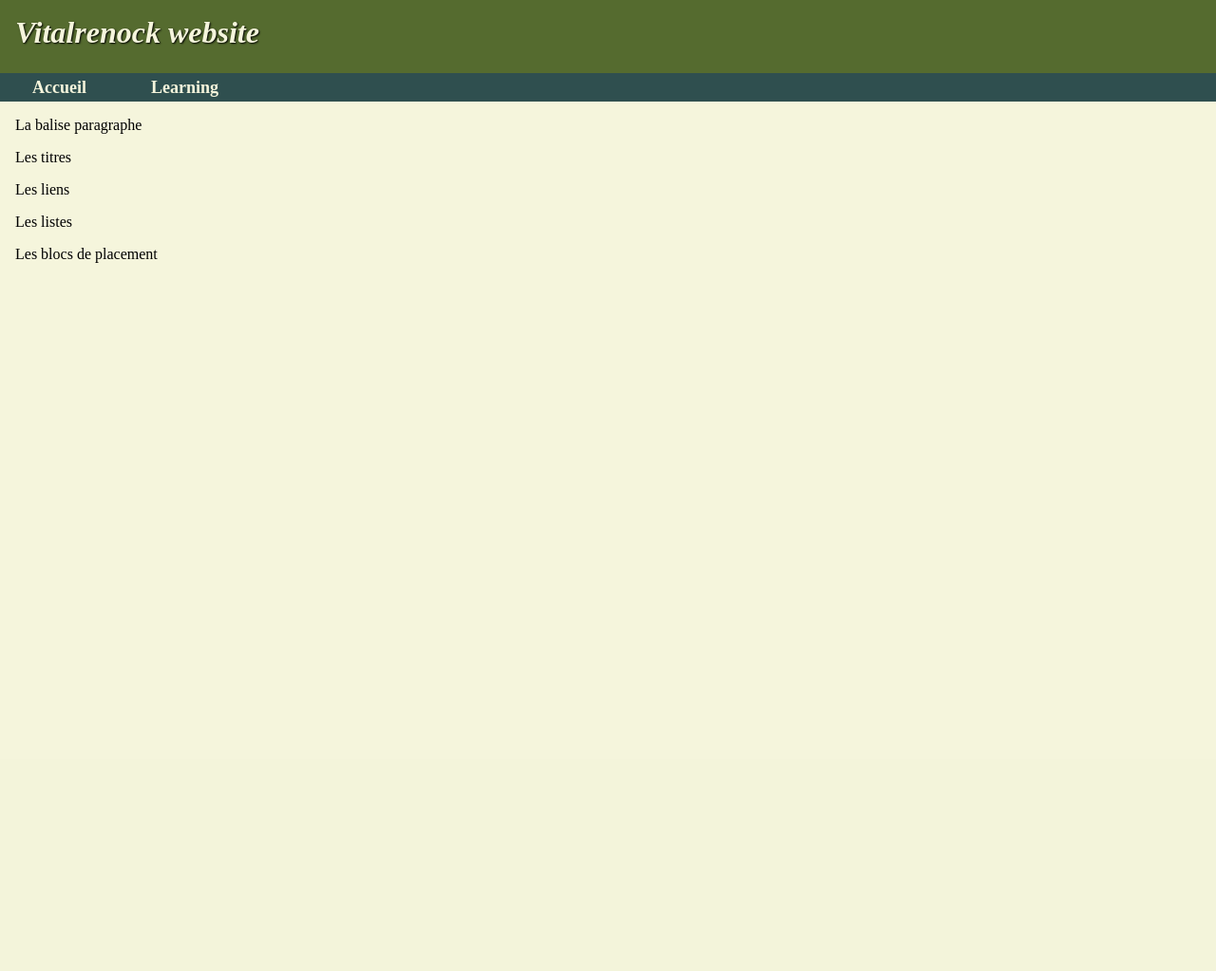
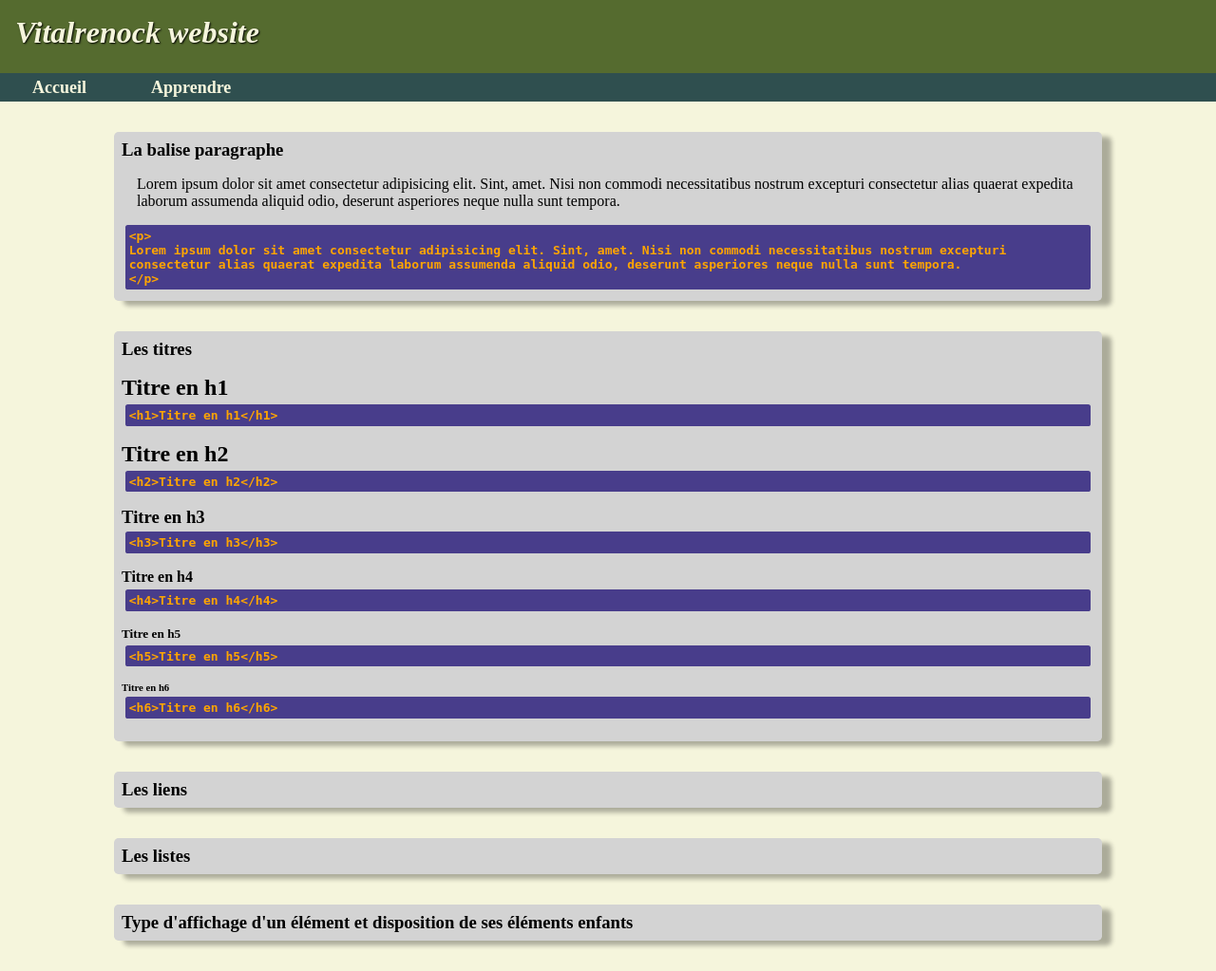
Before and after one commit to VitalRenock/STUDY_Javascript, a PHP site: page /learning_html.php in a window 1280 px wide. Shown: the whole page at 95% size. Before the commit the page ends 277 px from the top, so only its background shows below. Run offline with PHP 8.4, Linux system fonts and the light colour scheme.

Commit message:
Learning javascript

```diff
--- a/css/main.css
+++ b/css/main.css
@@ -23,3 +23,23 @@ body {
 body p {
     margin: 1em;
 }
+
+article {
+    display: block;
+    width: 80%;
+    margin: 2em auto;
+    padding: 0.5em;
+    background-color: lightgray;
+    border-radius: 0.3em;
+    box-shadow: 10px 5px 5px rgba(0, 0, 0, 0.3);
+}
+
+code {
+    display: block;
+    background-color: darkslateblue;
+    margin: 0.3em;
+    padding: 0.3em;
+    font-weight: bold;
+    color: orange;
+    border-radius: 0.2em;
+}
--- a/includes/menu.php
+++ b/includes/menu.php
@@ -6,7 +6,7 @@
                 <a href="index.php">Accueil</a>
             </li>
             <li>
-                <a href="learning.php">Learning</a>
+                <a href="learning.php">Apprendre</a>
             </li>
         </ul>
     </nav>
--- a/learning_html.php
+++ b/learning_html.php
@@ -11,11 +11,53 @@
     <?php include("includes/header.php"); ?>
     <?php include("includes/menu.php"); ?>
 
-    <p>La balise paragraphe</p>
-    <p>Les titres</p>
-    <p>Les liens</p>
-    <p>Les listes</p>
-    <p>Les blocs de placement</p>
+    <article>
+        <h3>La balise paragraphe</h3>
+        <p>
+            Lorem ipsum dolor sit amet consectetur adipisicing elit. Sint, amet. Nisi non commodi necessitatibus nostrum excepturi consectetur alias quaerat expedita laborum assumenda aliquid odio, deserunt asperiores neque nulla sunt tempora.
+        </p>
+        <code>
+            &lt;p&gt;<br>
+            Lorem ipsum dolor sit amet consectetur adipisicing elit. Sint, amet. Nisi non commodi necessitatibus nostrum excepturi consectetur alias quaerat expedita laborum assumenda aliquid odio, deserunt asperiores neque nulla sunt tempora.<br>
+            &lt;/p&gt;
+        </code>
+    </article>
+    <article>
+        <h3>Les titres</h3>
+        <p>
+            <h1>Titre en h1</h1>
+            <code>&lt;h1&gt;Titre en h1&lt;/h1&gt;</code>
+        </p>
+        <p>
+            <h2>Titre en h2</h2>
+            <code>&lt;h2&gt;Titre en h2&lt;/h2&gt;</code>
+        </p>
+        <p>
+            <h3>Titre en h3</h3>
+            <code>&lt;h3&gt;Titre en h3&lt;/h3&gt;</code>
+        </p>
+        <p>
+            <h4>Titre en h4</h4>
+            <code>&lt;h4&gt;Titre en h4&lt;/h4&gt;</code>
+        </p>
+        <p>
+            <h5>Titre en h5</h5>
+            <code>&lt;h5&gt;Titre en h5&lt;/h5&gt;</code>
+        </p>
+        <p>
+            <h6>Titre en h6</h6>
+            <code>&lt;h6&gt;Titre en h6&lt;/h6&gt;</code>
+        </p>
+    </article>
+    <article>
+        <h3>Les liens</h3>
+    </article>
+    <article>
+        <h3>Les listes</h3>
+    </article>
+    <article>
+        <h3>Type d'affichage d'un élément et disposition de ses éléments enfants</h3>
+    </article>
 
 </body>
 </html>
```
Also changed, not shown: demo_javascript.php (added, +159 -0 lines), learning.php (+12 -3 lines), css/custom.css (added).
